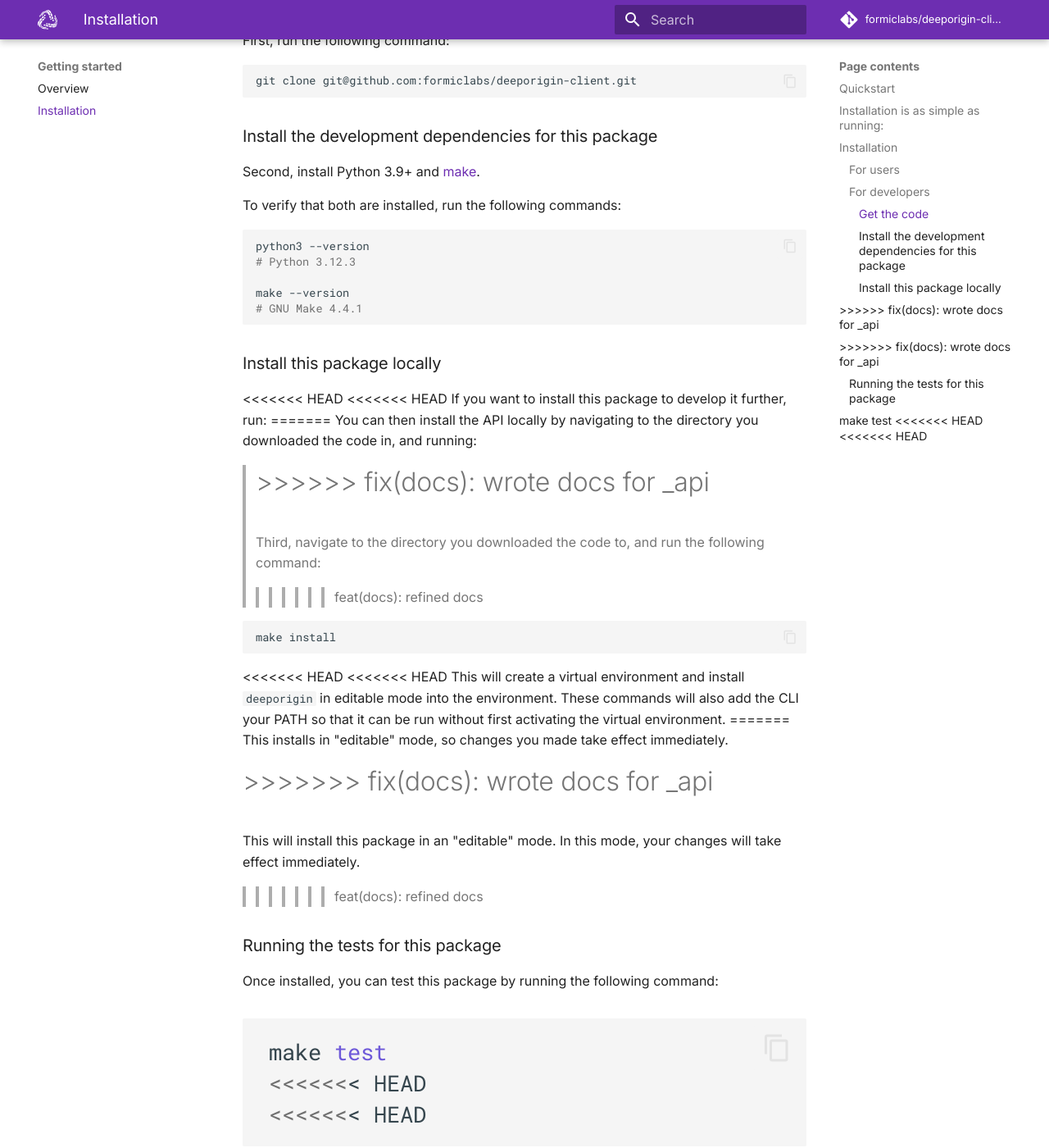
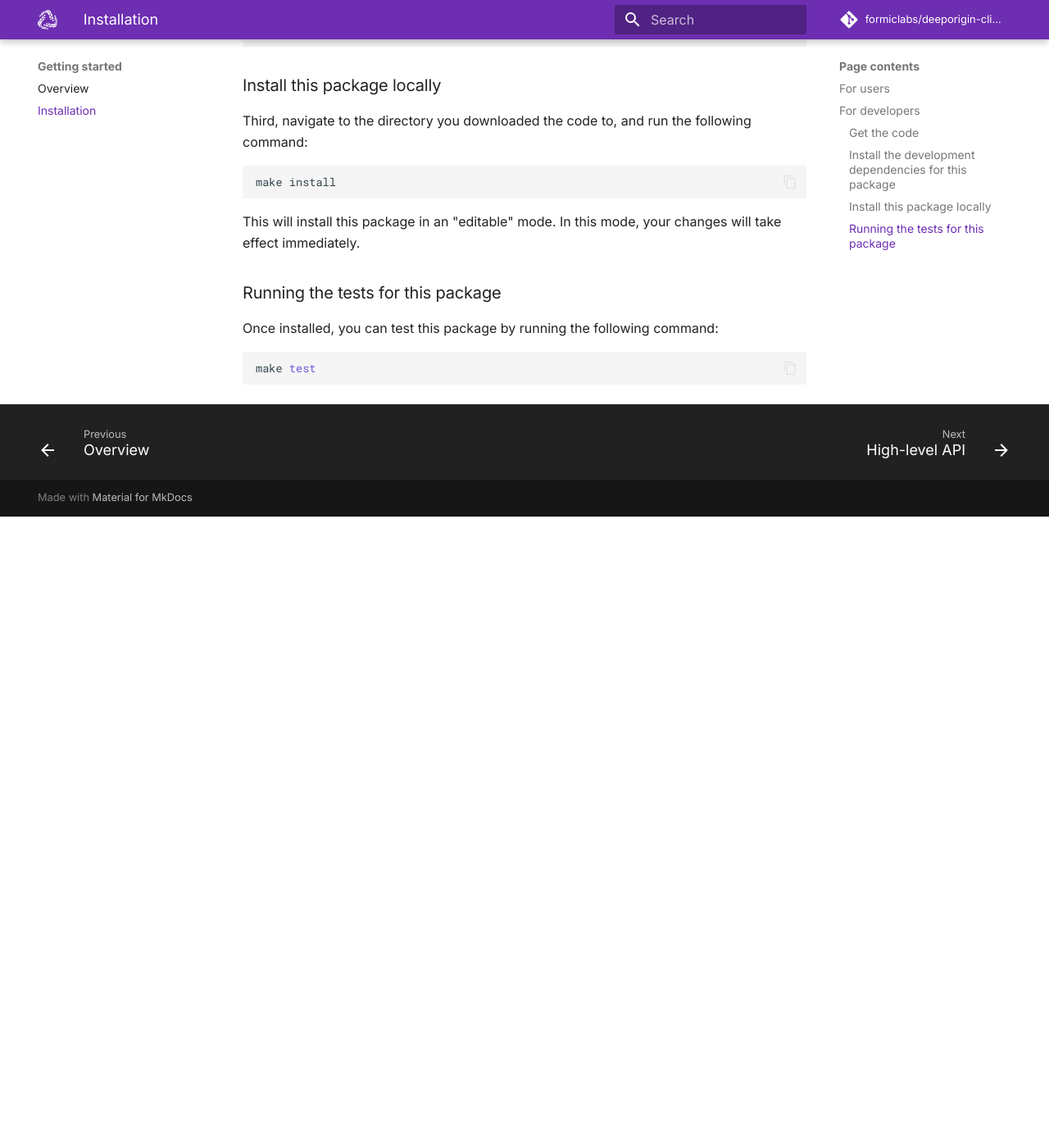
Before and after one commit to deeporiginbio/deeporigin-client, an MkDocs documentation site: the page built from docs/install.md, in a window 1280 px wide and 1400 px high, scrolled down 1207 px. Shown: the whole window at 82% size. Built offline with MkDocs 1.6.1 and Material for MkDocs 9.7.7, drawn with Linux system fonts in a browser that asks for light colours; comment, search, counter and statistics services are not loaded; after the commit the page ends 1837 px from its top, so only the background shows below that; some of the changed text lies outside the part shown.

Commit message:
feat(docs): merged with main

````diff
--- a/docs/install.md
+++ b/docs/install.md
@@ -1,12 +1,3 @@
-<<<<<<< HEAD
-<<<<<<< HEAD
-## Quickstart
-
-Installation is as simple as running:
-=======
-
-=======
->>>>>>> feat(docs): refined docs
 # Installation
 
 ## For users
@@ -44,7 +35,6 @@ Run the commands below to use your favorite package manager to install the Deep
     If you intend to contribute this package, we recommend installing this package via the instructions below. If you merely intend to use this package, we recommend following the instructions above.
 
 ### Get the code
->>>>>>> fix(docs): wrote docs for _api
 
 First, run the following command:
 ```bash
@@ -68,33 +58,14 @@ make --version
 
 ### Install this package locally
 
-<<<<<<< HEAD
-<<<<<<< HEAD
-If you want to install this package to develop it further, run:
-=======
-You can then install the API locally by navigating to the directory you downloaded the code in, and running:
->>>>>>> fix(docs): wrote docs for _api
-=======
 Third, navigate to the directory you downloaded the code to, and run the following command:
->>>>>>> feat(docs): refined docs
 
 ```bash
 make install
 ```
 
-<<<<<<< HEAD
-<<<<<<< HEAD
-This will create a virtual environment and install `deeporigin` in editable mode into the environment. These commands will also add the CLI your PATH so that it can be run
-without first activating the virtual environment.
-=======
-This installs in "editable" mode, so changes you made take effect
-immediately.
-
->>>>>>> fix(docs): wrote docs for _api
-=======
 This will install this package in an "editable" mode. In this mode, your changes will take effect
 immediately.
->>>>>>> feat(docs): refined docs
 
 ### Running the tests for this package
 
@@ -102,12 +73,4 @@ Once installed, you can test this package by running the following command:
 
 ```bash
 make test
-<<<<<<< HEAD
-<<<<<<< HEAD
 ```
-=======
-```
->>>>>>> fix(docs): wrote docs for _api
-=======
-```
->>>>>>> feat(docs): refined docs
--- a/mkdocs.yaml
+++ b/mkdocs.yaml
@@ -50,7 +50,7 @@ nav:
   - Managed data:
     - High-level API: ref/managed-data/high-level-api.md
     - Low-level API: ref/managed-data/low-level-api.md
-    - Low-level response schemas: ref/managed-data/schema.md
+    - Low-level response schemas: ref/managed-data/low-level-schema.md
 
 validation:
   omitted_files: warn
@@ -95,8 +95,8 @@ plugins:
       default_handler: python
       handlers:
         python:
+          paths: ["."]
           options:
-            paths: ["src"]
             annotations_path: brief
             show_source: false
             docstring_options:
````
Also changed, not shown: docs/ref/managed-data/low-level-schema.md (renamed from docs/ref/managed-data/schema.md, +0 -17 lines), 3 other files.
